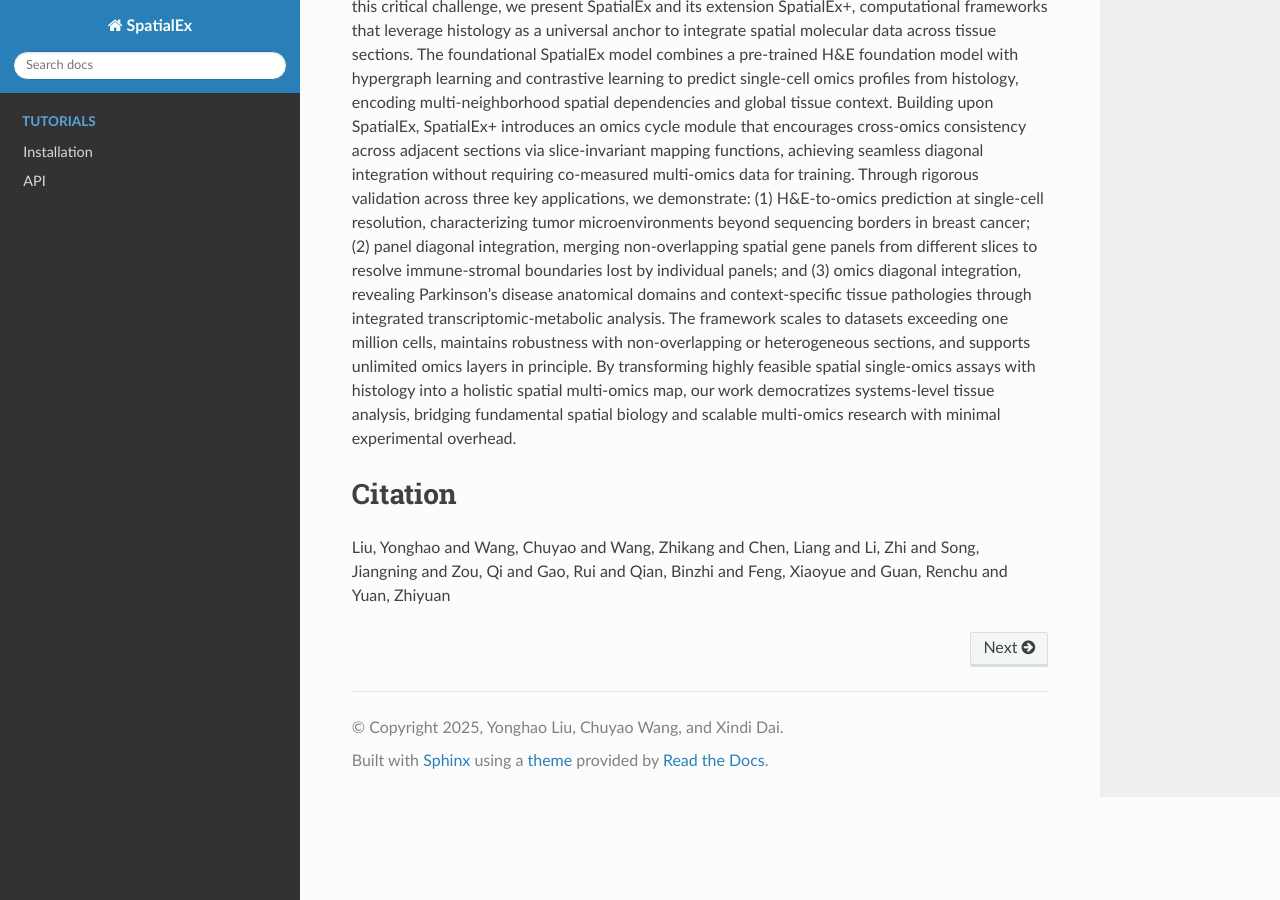
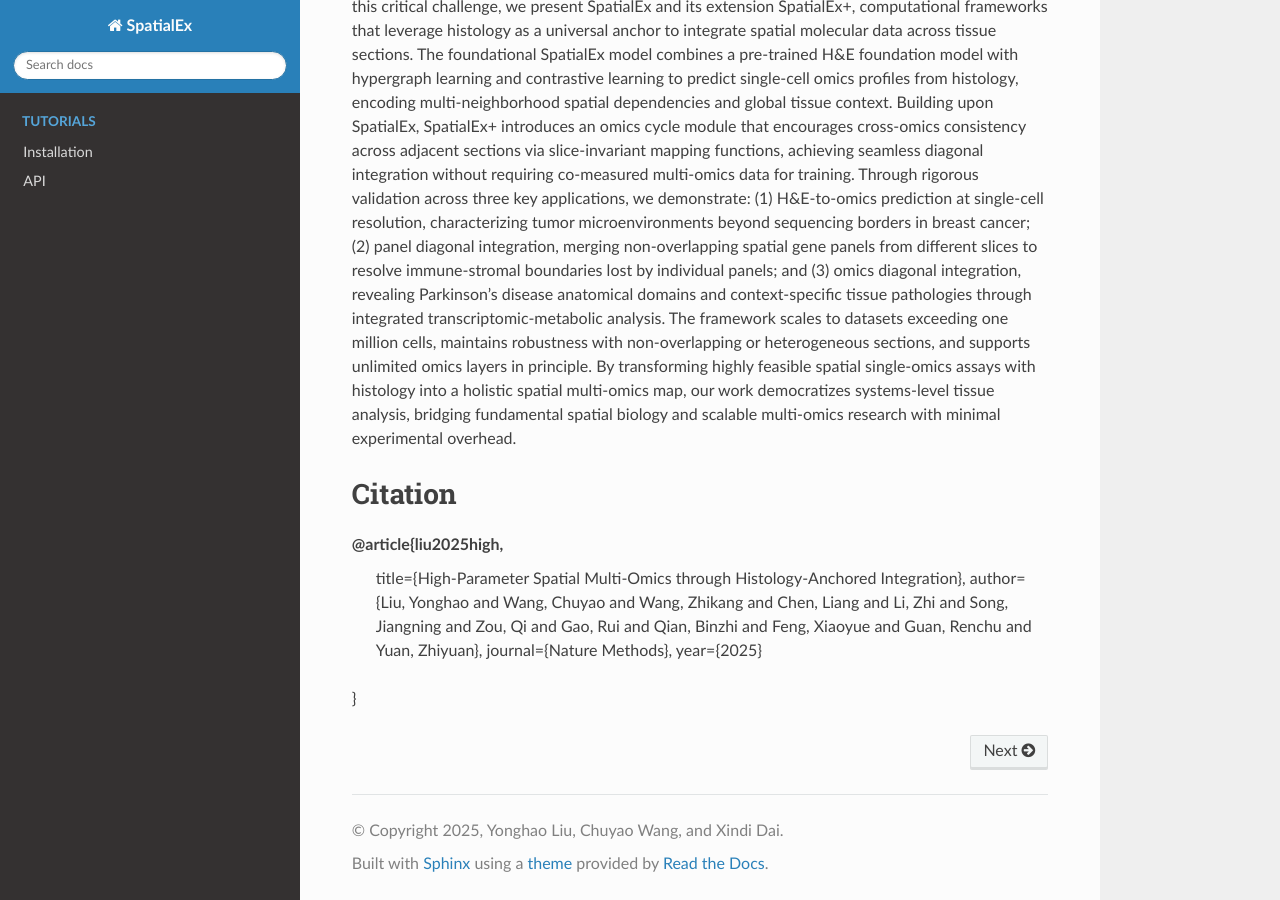
Before and after one commit to yonghao-Jlu/spatialex, a Sphinx documentation site: the page built from docs/source/index.rst, in a window 1280 px wide and 900 px high, scrolled down 1077 px. Built offline with Sphinx 7.4.7 and the Read the Docs theme 3.1.0, drawn with Linux system fonts in a browser that asks for light colours; pages that are not in the unit, such as notebooks, are missing from menus.

Commit message:
Revise citation for SpatialEx research paper
Updated citation format and added article reference for SpatialEx framework.

```diff
--- a/docs/source/index.rst
+++ b/docs/source/index.rst
@@ -31,4 +31,9 @@
 
 Citation
 ========
-Liu, Yonghao and Wang, Chuyao and Wang, Zhikang and Chen, Liang and Li, Zhi and Song, Jiangning and Zou, Qi and Gao, Rui and Qian, Binzhi and Feng, Xiaoyue and  Guan, Renchu and Yuan, Zhiyuan
+@article{liu2025high,
+  title={High-Parameter Spatial Multi-Omics through Histology-Anchored Integration},
+  author={Liu, Yonghao and Wang, Chuyao and Wang, Zhikang and Chen, Liang and Li, Zhi and Song, Jiangning and Zou, Qi and Gao, Rui and Qian, Binzhi and Feng, Xiaoyue and Guan, Renchu and Yuan, Zhiyuan},
+  journal={Nature Methods},
+  year={2025}
+}
```
